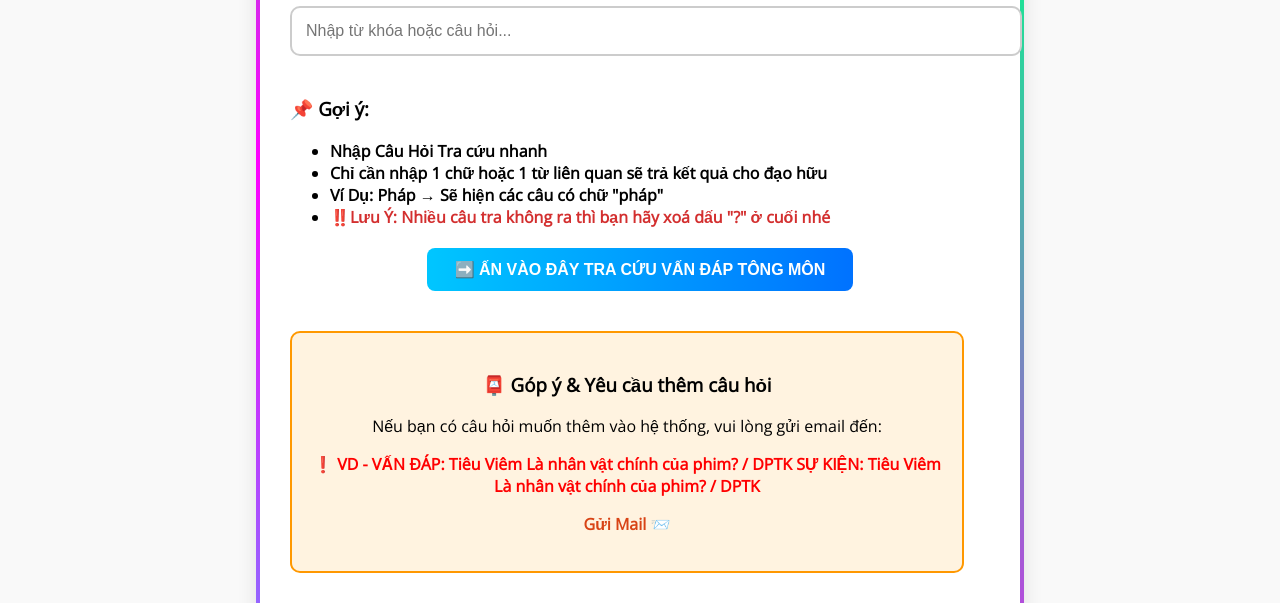
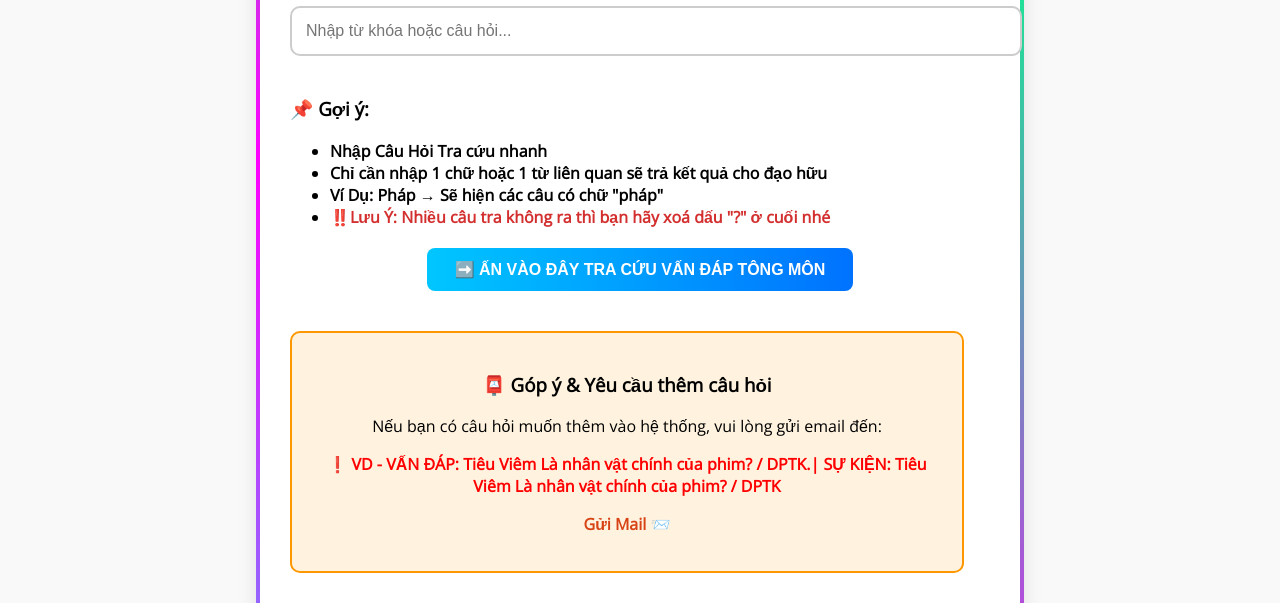
Before and after one commit to Anhtuanpri/hct3, a plain HTML site: page index.html in a window 1280 px wide. Shown: the part 197-800 px from the top of the page. Drawn offline with nearby package versions, Linux system fonts and the light colour scheme.

Commit message:
Update index.html

```diff
--- a/index.html
+++ b/index.html
@@ -193,7 +193,7 @@
     <div class="contact-box">
       <h3>📮 Góp ý & Yêu cầu thêm câu hỏi</h3>
       <p>Nếu bạn có câu hỏi muốn thêm vào hệ thống, vui lòng gửi email đến:                                         <p style="color: red; font-weight: bold;">
-❗ VD - VẤN ĐÁP: Tiêu Viêm Là nhân vật chính của phim? / DPTK
+❗ VD - VẤN ĐÁP: Tiêu Viêm Là nhân vật chính của phim? / DPTK.|
 SỰ KIỆN: Tiêu Viêm Là nhân vật chính của phim? / DPTK
 </p> </p>
       <p><a href="mailto:Hoangtuanhpyd@gmail.com?subject=Góp ý câu hỏi EX: VẤN ĐÁP: CÂU HỎI / ĐÁP ÁN HOẶC SỰ KIỆN: CÂU HỎI / ĐÁP ÁN">Gửi Mail 📨</a></p>
```
